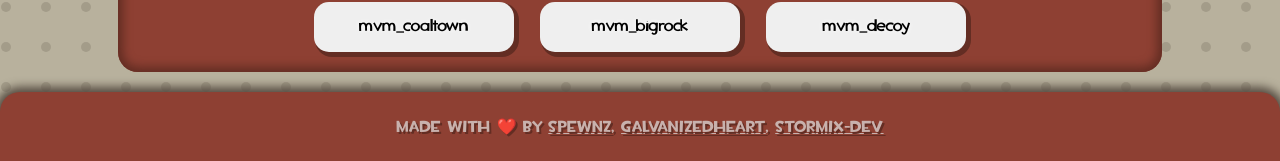
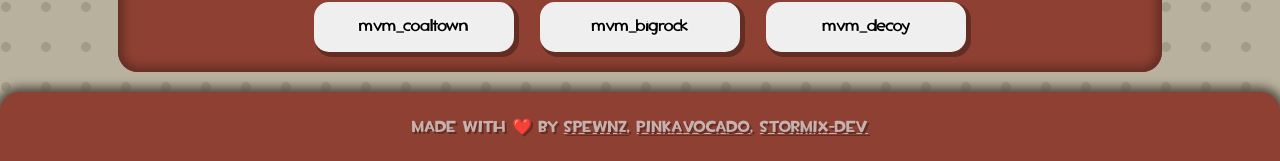
Before and after one commit to SpeWnz/TF2-Web-Remote, a Flask app: page / in a window 1280 px wide. Shown: the part 3319-3480 px from the top of the page. Run offline with Flask 3, Linux system fonts and the light colour scheme.

Commit message:
Renamed galvanizedheart username

```diff
--- a/templates/index.html
+++ b/templates/index.html
@@ -205,7 +205,7 @@
             </main>
         </div>
         <footer>
-            Made with ❤️ by <a href="https://github.com/SpeWnz/">SpeWnz</a>, <a href="https://github.com/galvanizedheart/">Galvanizedheart</a>, <a href="https://github.com/Stormix-dev">Stormix-dev</a>
+            Made with ❤️ by <a href="https://github.com/SpeWnz/">SpeWnz</a>, <a href="https://github.com/pinkavocadodev/">PinkAvocado</a>, <a href="https://github.com/Stormix-dev">Stormix-dev</a>
         </footer>
     </body>
 </html>
```
